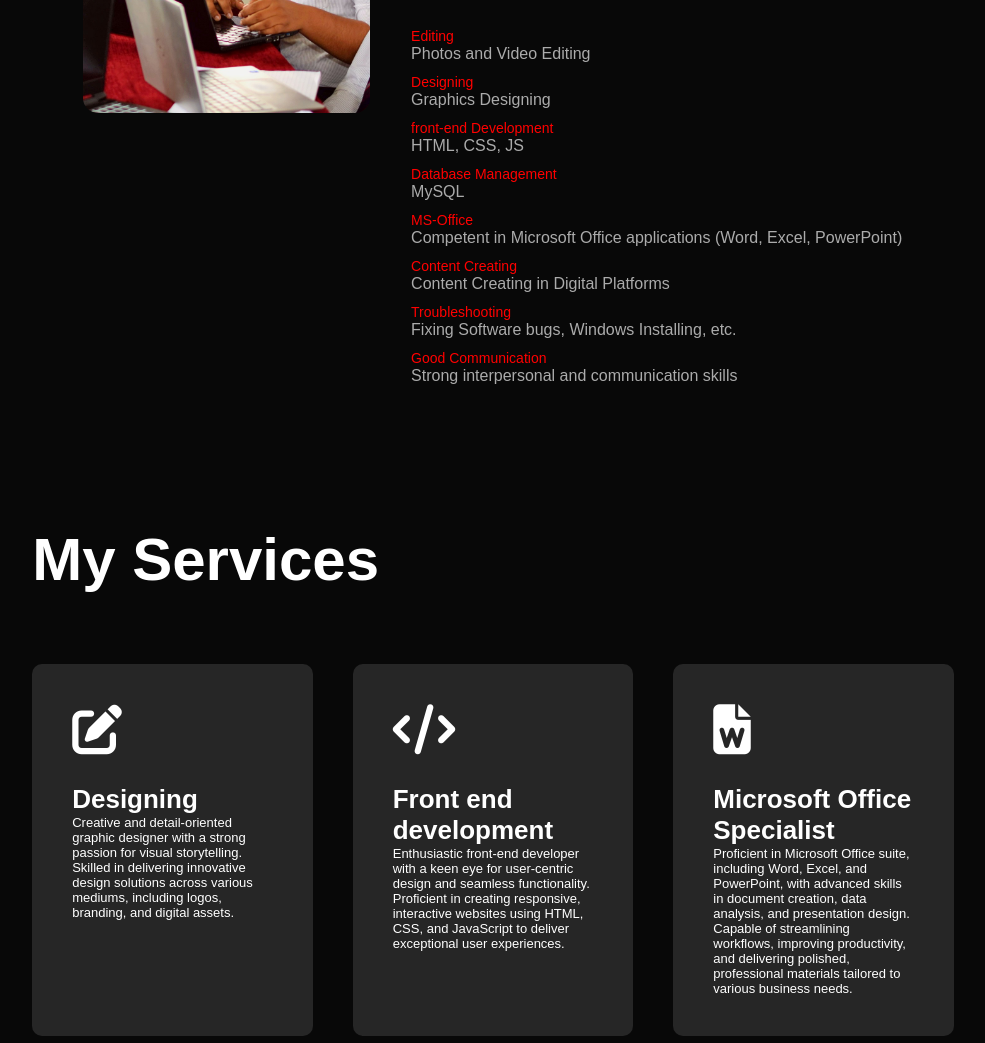
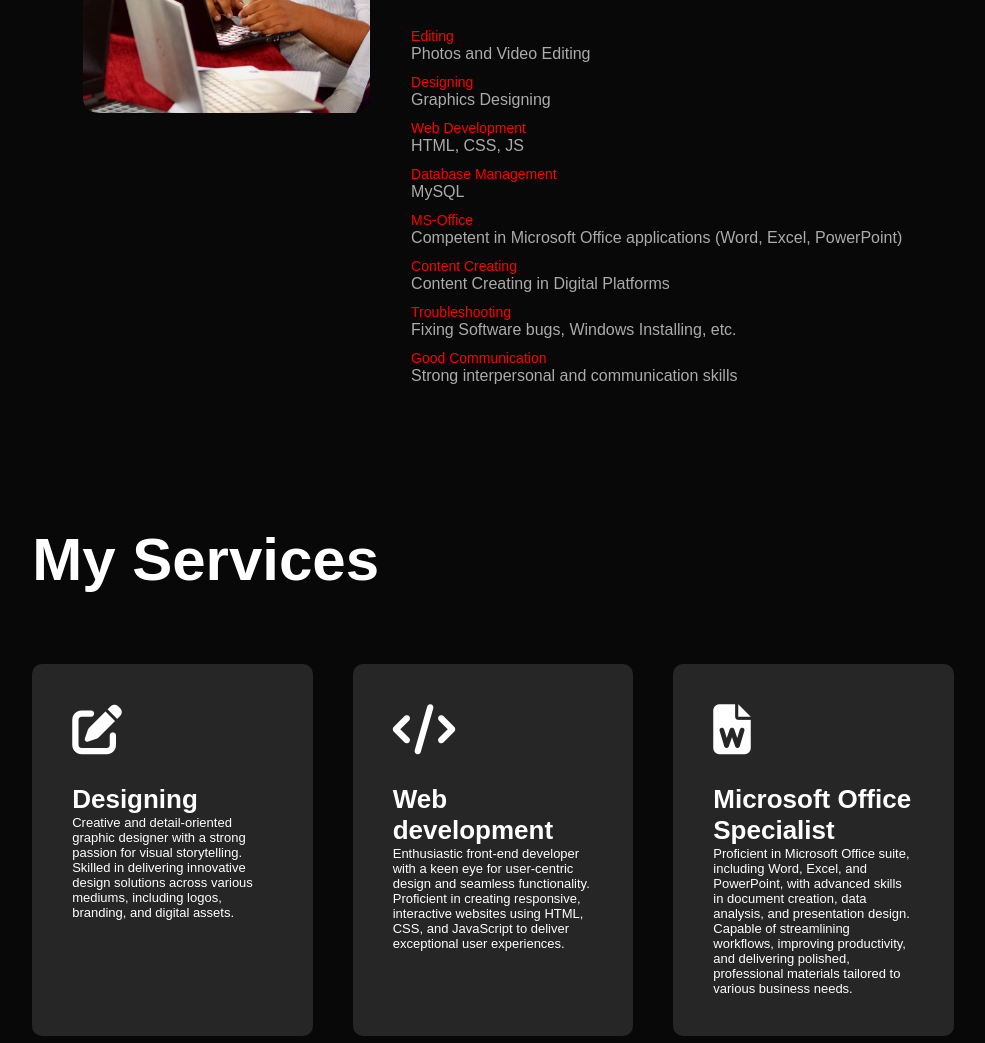
Before and after one commit to aayush631/My-Portfolio, a plain HTML site: page index.html in a window 1280 px wide. Shown: the part 1180-2223 px from the top of the page, without its empty margins (147-1132 px from the left). Drawn offline with Linux system fonts and the light colour scheme.

Commit message:
Update index.html

```diff
--- a/index.html
+++ b/index.html
@@ -64,7 +64,7 @@
                         <ul>
                             <li><span> Editing</span><br>Photos and Video Editing</li>
                             <li><span> Designing</span><br>Graphics Designing</li>
-                            <li><span> front-end Development</span><br> HTML, CSS, JS</li>
+                            <li><span> Web Development</span><br> HTML, CSS, JS</li>
                             <li><span> Database Management</span><br> MySQL</li>
                             <li><span> MS-Office</span><br>  Competent in Microsoft Office applications (Word, Excel, PowerPoint) </li>
                             <li><span> Content Creating</span><br>Content Creating in Digital Platforms</li>
@@ -81,7 +81,7 @@
                     </div>
                     <div class="tab-contents" id="education">
                         <ul>
-                            <li><span> Bachelors in Information Technology (HONs) </span><br>Balmiki Lincoln College <br> 2022 (A.D) - Current (5th Semester) <br> • Currently studying BIT(HONs) </li>
+                            <li><span> Bachelors in Information Technology (HONs) </span><br>Balmiki Lincoln College <br> 2022 (A.D) - Current (6th Semester) <br> • Currently studying BIT(HONs) </li>
                             <li><span> Higher Secondary Education (+2) in Computer Science  </span><br>Kanchanjunga English Higher Secondary School <br> 2019 - 2021 (A.D)  <br> • Completed Grade 11 in 2020 <br>• Completed Grade 12 in 2021 </li>
                             <li><span> Secondary Education (SEE)</span><br>Wonder Life Academy <br> 2013 - 2019 (A.D) <br> • Completed Secondary Education Examination (SEE) in 2019 </li>
                         </ul>
@@ -118,7 +118,7 @@
                 </div>
                 <div>
                     <i class="fa-solid fa-code"></i>
-                    <h1>Front end development</h1>
+                    <h1>Web development</h1>
                     <p>Enthusiastic front-end developer with a keen eye for user-centric design and seamless functionality. Proficient in creating responsive, interactive websites using HTML, CSS, and JavaScript to deliver exceptional user experiences.</p>
 
                 </div>
```
